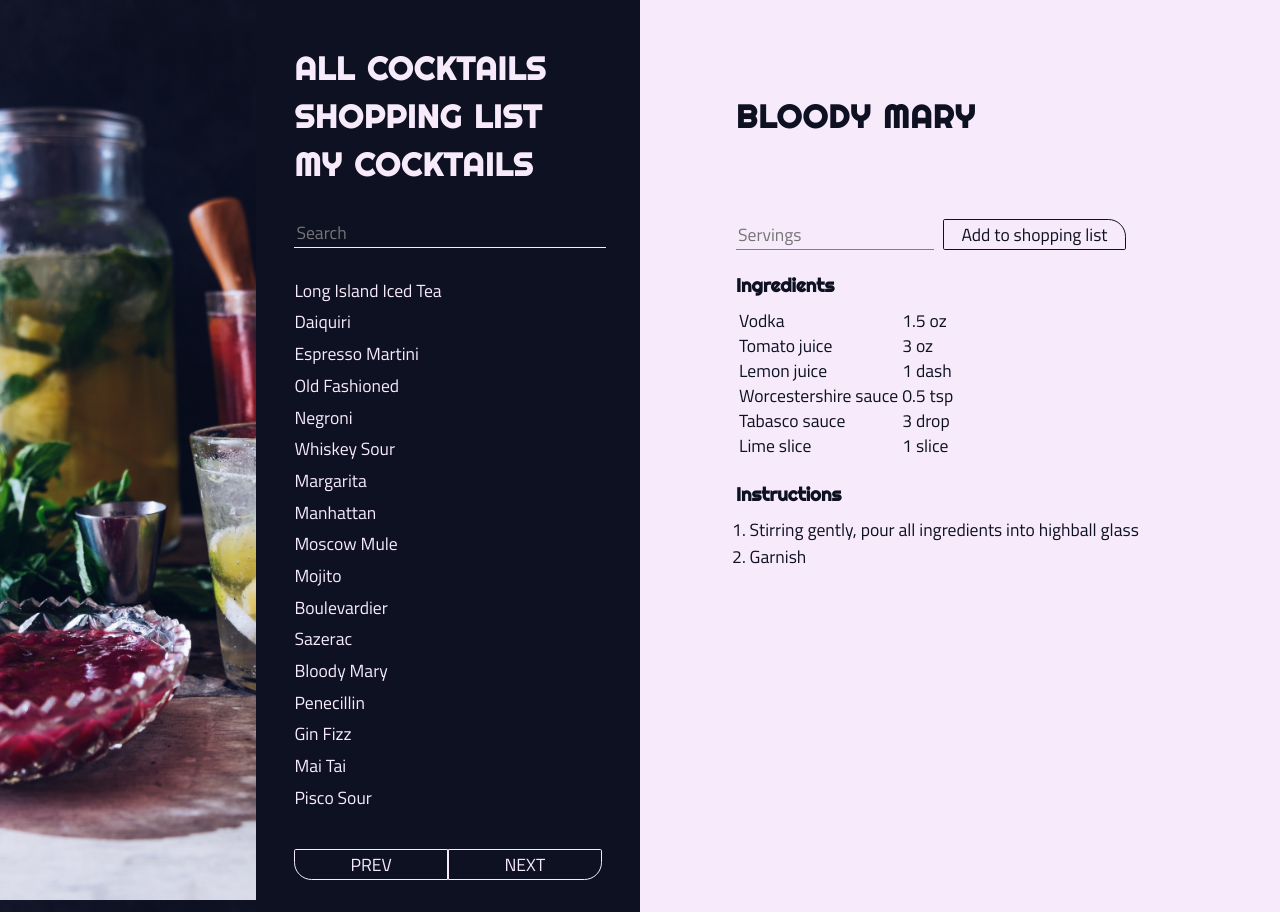
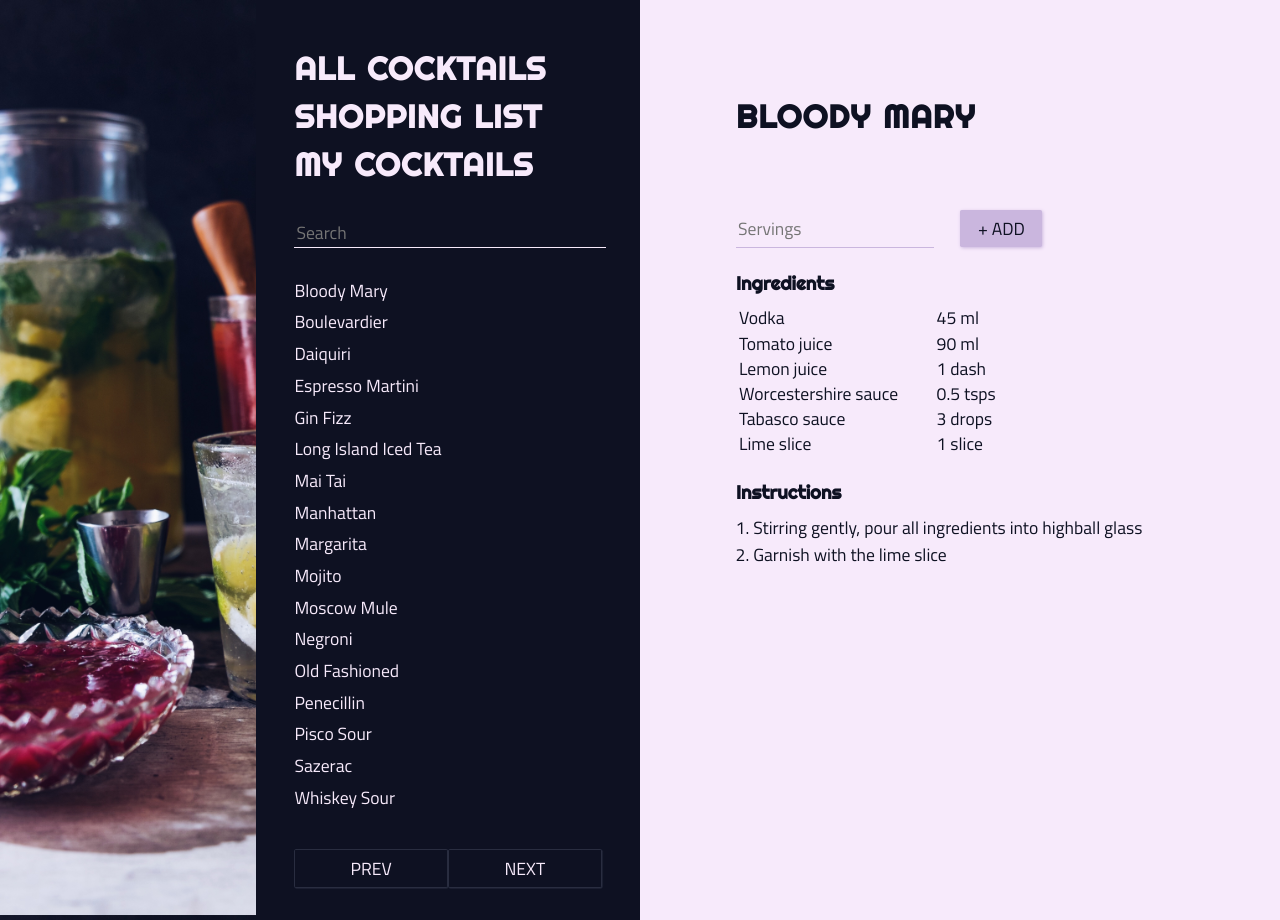
Before and after one commit to MarieFindlay/mix-react-old, a React (Create React App) app: page / in a window 1280 px wide. Both pictures are taken after a click on the item "Bloody Mary". Built offline with nearby package versions, Linux system fonts and the light colour scheme; a web font is replaced by a local one.

Commit message:
sort cocktails, convert to ml and pluralise. Add basic search function

```diff
--- a/src/cocktails.js
+++ b/src/cocktails.js
@@ -34,7 +34,7 @@ export default [
       }
     ],
     instructions: [
-      "Mix all contents in a highball glass and sitr gently",
+      "Mix all contents in a highball glass and stir gently",
       "Add dash of Coca-Cola for the coloring",
       "Garnish with lemon or lime twist"
     ]
@@ -53,7 +53,7 @@ export default [
         unit: "lime"
       },
       {
-        name: "granulated sugar",
+        name: "Granulated sugar",
         amount: 1,
         unit: "tsp"
       }
@@ -61,7 +61,7 @@ export default [
     instructions: [
       "Pour all ingredients into shaker with ice cubes",
       "Shake well",
-      "Strain in chilled cocktail glass"
+      "Strain into chilled cocktail glass"
     ]
   },
   {
@@ -124,11 +124,11 @@ export default [
       }
     ],
     instructions: [
-      "Place sugar cube in old fashioned glass and saturate with bitters",
+      "Place sugar cube in an old fashioned glass and saturate with bitters",
       "Add a dash of plain water",
-      "Muddle until dissolved",
+      "Mix until dissolved",
       "Fill the glass with ice cubes and add whiskey",
-      "Garnish with orange twist, and a cocktail cherry"
+      "Garnish with orange twist and a cocktail cherry"
     ]
   },
   {
@@ -166,7 +166,7 @@ export default [
         unit: "lemon"
       },
       {
-        name: "granulated sugar",
+        name: "Granulated sugar",
         amount: 0.5,
         unit: "tsp"
       },
@@ -298,7 +298,7 @@ export default [
         unit: "lime"
       },
       {
-        name: "granulated sugar",
+        name: "Granulated sugar",
         amount: 2,
         unit: "tsp"
       },
@@ -355,7 +355,7 @@ export default [
         unit: "tsp"
       },
       {
-        name: "granulated sugar",
+        name: "Granulated sugar",
         amount: 1,
         unit: "tsp"
       },
@@ -381,9 +381,9 @@ export default [
       }
     ],
     instructions: [
-      "Rinse a chilled old-fashioned glass with the absinthe, add crushed ice, and set it aside",
+      "Rinse a chilled old-fashioned glass with the absinthe, add crushed ice and set aside",
       "Stir the remaining ingredients over ice and set it aside",
-      "Discard the ice and any excess absinthe from the prepared glass, and strain the drink into the glass",
+      "Discard the ice and any excess absinthe from the prepared glass and strain the drink into the glass",
       "Add the lemon peel for garnish"
     ]
   },
@@ -423,7 +423,7 @@ export default [
     ],
     instructions: [
       "Stirring gently, pour all ingredients into highball glass",
-      "Garnish"
+      "Garnish with the lime slice"
     ]
   },
   {
@@ -456,7 +456,7 @@ export default [
       }
     ],
     instructions: [
-      "Shake blended Scotch, lemon juice, honey syrup and ginger syrup with ice",
+      "Shake blended scotch, lemon juice, honey syrup and ginger syrup with ice",
       "Strain over large ice in chilled rocks glass",
       "Float smoky Scotch on top (be sure to use a smoky Scotch such as an Islay single malt)",
       "Garnish with candied ginger"
@@ -476,7 +476,7 @@ export default [
         unit: "lemon"
       },
       {
-        name: "granulated sugar",
+        name: "Granulated sugar",
         amount: 1,
         unit: "tsp"
       },
@@ -511,12 +511,12 @@ export default [
         unit: "oz"
       },
       {
-        name: "sweet and sour",
+        name: "Sweet and sour",
         amount: 1.5,
         unit: "oz"
       },
       {
-        name: "cherry",
+        name: "Cherry",
         amount: 1,
         unit: "cherry"
       }
--- a/src/components/DetailsColumn/ClearShoppingListButton.js
+++ b/src/components/DetailsColumn/ClearShoppingListButton.js
@@ -3,9 +3,7 @@ import React from "react";
 import "./DetailsColumn.scss";
 
 const ClearShoppingListButton = () => {
-  return (
-    <button className="clearShoppingListButton">Clear shopping list</button>
-  );
+  return <button className="clearShoppingListButton">CLEAR LIST</button>;
 };
 
 export default ClearShoppingListButton;
--- a/src/components/DetailsColumn/DetailsColumn.scss
+++ b/src/components/DetailsColumn/DetailsColumn.scss
@@ -1,4 +1,8 @@
 @import ".././variables.scss";
+
+* {
+  user-select: none;
+}
 
 .detailsColumn {
   background-color: $lilac;
@@ -26,7 +30,7 @@
 }
 
 .shoppingListCocktailsHeader {
-  margin-top: 5.2em;
+  margin-top: 5em;
 }
 
 .ingredientsContainer,
@@ -40,23 +44,22 @@
   font-size: 1.1em;
 }
 
-.ingredientTableRow,
-.shoppingListIngredientTableRow {
+.ingredientTableRow {
   line-height: 1.2em;
   font-size: 1.1em;
 }
 
-.shoppingListIngredientItem {
-  padding-right: 4em;
+.ingredientNameData {
+  width: 11em;
 }
 
 .instructionsList li {
   font-size: 1.1em;
-  margin-left: -1.5em;
+  margin-left: -1.3em;
 }
 
 .servingsForm {
-  margin-top: 5.2em;
+  margin-top: 4.6em;
   margin-bottom: 1.5em;
 }
 
@@ -64,25 +67,31 @@
   font-size: 1.1em;
   background-color: $lilac;
   border: none;
-  border-bottom: grey 1px solid;
+  border-bottom: $darkLilac 1px solid;
   color: $navy;
+  padding-bottom: 0.3em;
+  margin-right: 1em;
 }
 
 .servingsSubmitButton,
 .clearShoppingListButton {
-  background-color: $lilac;
-  border: $navy 1px solid;
+  background-color: $darkLilac;
+  border: none;
   color: $navy;
   font-size: 1.1em;
-  border-radius: 1em;
   padding-left: 1em;
   padding-right: 1em;
+  padding-top: 0.3em;
+  padding-bottom: 0.3em;
+  box-shadow: 0.05em 0.05em 0.2em $darkLilac;
+  cursor: pointer;
 }
 
 .servingsSubmitButton {
   border-top-left-radius: 0.1em;
   border-bottom-left-radius: 0.1em;
   border-bottom-right-radius: 0.1em;
+  border-top-right-radius: 0.1em;
   margin-left: 0.5em;
 }
 
--- a/src/components/DetailsColumn/Ingredients.js
+++ b/src/components/DetailsColumn/Ingredients.js
@@ -19,7 +19,7 @@ const Ingredients = ({ ingredients, header }) => {
 const IngredientListItem = ({ ingredient }) => {
   return (
     <tr className="ingredientTableRow">
-      <td className="ingredientTableData">{ingredient.name}</td>
+      <td className="ingredientNameData">{ingredient.name}</td>
       <td className="ingredientTableData">
         {ingredient.amount + " " + ingredient.unit}
       </td>
--- a/src/components/DetailsColumn/ServingsInputForm.js
+++ b/src/components/DetailsColumn/ServingsInputForm.js
@@ -17,7 +17,7 @@ const ServingsInputForm = ({
         onChange={onServingsUpdate}
       />
       <button className="servingsSubmitButton" onClick={onServingsSubmit}>
-        Add to shopping list
+        + ADD
       </button>
     </form>
   );
--- a/src/components/MainScreen.js
+++ b/src/components/MainScreen.js
@@ -3,15 +3,70 @@ import React from "react";
 import MenuColumn from "./MenuColumn/MenuColumn";
 import DetailsColumn from "./DetailsColumn/DetailsColumn";
 
-import cocktails from "../cocktails.js";
+import unsortedCocktails from "../cocktails.js";
 
 import "./MainScreen.scss";
+
+const convertCocktails = cocktails => {
+  cocktails.forEach(cocktail => {
+    cocktail.ingredients.forEach(ingredient => {
+      if (ingredient.unit === "oz") {
+        ingredient.amount = ingredient.amount * 30;
+        ingredient.unit = "ml";
+      }
+    });
+  });
+};
+
+const sortCocktails = cocktails => {
+  return cocktails.sort((a, b) => {
+    if (a.name < b.name) return -1;
+    if (a.name > b.name) return 1;
+    return 0;
+  });
+};
+
+const pluraliseCocktails = cocktails => {
+  cocktails.forEach(cocktail => {
+    cocktail.ingredients.forEach(ingredient => pluraliseIngredient(ingredient));
+  });
+};
+
+const pluraliseIngredient = ingredient => {
+  if (
+    ["twist", "lime", "tsp", "cube", "lemon", "slice", "drop"].includes(
+      ingredient.unit
+    )
+  ) {
+    if (ingredient.amount !== 1) {
+      ingredient.unit = `${ingredient.unit}s`;
+    }
+  } else if (["dash"].includes(ingredient.unit)) {
+    if (ingredient.amount !== 1) {
+      ingredient.unit = `${ingredient.unit}es`;
+    }
+  } else if (ingredient.unit === "cherry") {
+    if (ingredient.amount !== 1) {
+      ingredient.unit = "cherries";
+    }
+  } else if (ingredient.unit === "leaf") {
+    if (ingredient.amount !== 1) {
+      ingredient.unit = "leaves";
+    }
+  }
+};
+
+const cocktails = sortCocktails(unsortedCocktails);
+convertCocktails(cocktails);
+pluraliseCocktails(cocktails);
 
 class MainScreen extends React.Component {
   constructor(props) {
     super(props);
     this.state = {
       columnView: 1,
+      searchInputValue: "",
+      filteredCocktails: cocktails,
       selectedCocktail: null,
       shoppingList: null,
       servingsValue: ""
@@ -30,6 +85,16 @@ class MainScreen extends React.Component {
     this.setState({ columnView: 3 });
   };
 
+  handleSearchUpdate = event => {
+    this.setState({
+      filteredCocktails: cocktails.filter(cocktail => {
+        return cocktail.name
+          .toUpperCase()
+          .startsWith(event.target.value.toUpperCase());
+      })
+    });
+  };
+
   handleCocktailClick = cocktail => {
     this.setState({ selectedCocktail: cocktail });
   };
@@ -43,6 +108,11 @@ class MainScreen extends React.Component {
     const shoppingList = this.state.shoppingList;
     const selectedCocktail = this.state.selectedCocktail;
     const servingsValue = this.state.servingsValue;
+    if (servingsValue === "") {
+      alert(
+        "Enter the number of servings you want, then add to your shopping list"
+      );
+    } else {
       if (shoppingList === null) {
         const tempShoppingList = {
           ingredients: [],
@@ -59,8 +129,12 @@ class MainScreen extends React.Component {
           name: selectedCocktail.name,
           amount: servingsValue
         });
+        tempShoppingList.ingredients.forEach(ingredient =>
+          pluraliseIngredient(ingredient)
+        );
         this.setState({ shoppingList: tempShoppingList });
         this.setState({ servingsValue: "" });
+        alert("Added to shopping list!");
       } else {
         const tempShoppingListIngredients = this.state.shoppingList.ingredients.slice();
         let matchArray = [];
@@ -90,7 +164,6 @@ class MainScreen extends React.Component {
           }
         });
         if (matchArrayCocktails.indexOf(selectedCocktail.name) === -1) {
-        console.log("inside empty condition");
           tempShoppingListCocktails.push({
             name: selectedCocktail.name,
             amount: Number(servingsValue)
@@ -100,15 +173,20 @@ class MainScreen extends React.Component {
           ingredients: tempShoppingListIngredients,
           cocktails: tempShoppingListCocktails
         };
+        tempShoppingList.ingredients.forEach(ingredient =>
+          pluraliseIngredient(ingredient)
+        );
         this.setState({ shoppingList: tempShoppingList });
         this.setState({ servingsValue: "" });
+        alert("Added to shopping list!");
+      }
     }
   };
 
   render() {
     const menuCocktails =
       this.state.columnView === 1 || this.state.shoppingList === null
-        ? cocktails
+        ? this.state.filteredCocktails
         : this.state.shoppingList.cocktails;
     return (
       <div className="mainScreenContainer">
@@ -116,6 +194,7 @@ class MainScreen extends React.Component {
         <MenuColumn
           cocktails={menuCocktails}
           columnView={this.state.columnView}
+          onSearchUpdate={this.handleSearchUpdate}
           selectedCocktail={this.selectedCocktail}
           onMenuOption1Click={this.handleMenuOption1Click}
           onMenuOption2Click={this.handleMenuOption2Click}
--- a/src/components/MainScreen.scss
+++ b/src/components/MainScreen.scss
@@ -8,5 +8,5 @@
 .imgColumn {
   width: 20%;
   background-image: url("./cocktails1.jpg");
-  background-size: 600px;
+  background-size: 610px;
 }
--- a/src/components/MenuColumn/MenuColumn.js
+++ b/src/components/MenuColumn/MenuColumn.js
@@ -7,33 +7,32 @@ import PreviousNextButton from "./PreviousNextButton";
 
 import "./MenuColumn.scss";
 
-const MenuColumn = ({
-  onMenuOption1Click,
-  onMenuOption2Click,
-  onMenuOption3Click,
-  columnView,
-  cocktails,
-  onCocktailClick
-}) => {
+class MenuColumn extends React.Component {
+  constructor(props) {
+    super(props);
+    this.state = {};
+  }
+  render() {
     return (
       <div className="cocktailsColumn">
         <NavBar
-        onMenuOption1Click={onMenuOption1Click}
-        onMenuOption2Click={onMenuOption2Click}
-        onMenuOption3Click={onMenuOption3Click}
+          onMenuOption1Click={this.props.onMenuOption1Click}
+          onMenuOption2Click={this.props.onMenuOption2Click}
+          onMenuOption3Click={this.props.onMenuOption3Click}
         />
-      {(columnView === 1 || columnView === 3) && (
+        {(this.props.columnView === 1 || this.props.columnView === 3) && (
           <>
-          <SearchInput />
+            <SearchInput onSearchUpdate={this.props.onSearchUpdate} />
             <CocktailsList
-            cocktails={cocktails}
-            onCocktailClick={onCocktailClick}
+              cocktails={this.props.cocktails}
+              onCocktailClick={this.props.onCocktailClick}
             />
             <PreviousNextButton />
           </>
         )}
       </div>
     );
-};
+  }
+}
 
 export default MenuColumn;
--- a/src/components/MenuColumn/MenuColumn.scss
+++ b/src/components/MenuColumn/MenuColumn.scss
@@ -2,6 +2,7 @@
 
 * {
   margin: 0;
+  user-select: none;
 }
 
 .cocktailsColumn {
@@ -34,6 +35,10 @@
   font-size: 1.1em;
 }
 
+.searchInput ::placeholder {
+  color: $lilac;
+}
+
 .cocktailList {
   color: $lilac;
   font-size: 1.1em;
@@ -55,18 +60,13 @@
 
 .prevNextButtonContainer button {
   background-color: $navy;
-  border: $lilac 1px solid;
+  border: $lightNavy 1px solid;
+  border-radius: 0.1em;
   color: $lilac;
   font-size: 1.1em;
+  padding-top: 0.3em;
+  padding-bottom: 0.3em;
   width: 50%;
+  box-shadow: 0.03em 0.03em 0.05em $lightNavy;
+  cursor: pointer;
 }
-
-.prevButton {
-  border-top-left-radius: 0.1em;
-  border-bottom-left-radius: 1em;
-}
-
-.nextButton {
-  border-top-right-radius: 0.1em;
-  border-bottom-right-radius: 1em;
-}
--- a/src/components/variables.scss
+++ b/src/components/variables.scss
@@ -7,6 +7,8 @@ $navy: #0e1122;
 $lilac: #f7eafb;
 $pink: #420c29;
 $mauve: #3e3546;
+$darkLilac: #cab6de;
+$lightNavy: #292d40;
 
 $headerFont: "Righteous";
 $sansFont: "Titillium Web";
```
Also changed, not shown: src/components/MenuColumn/SearchInput.js (+9 -2 lines). Lines whose indentation alone changed are shown as unchanged.
